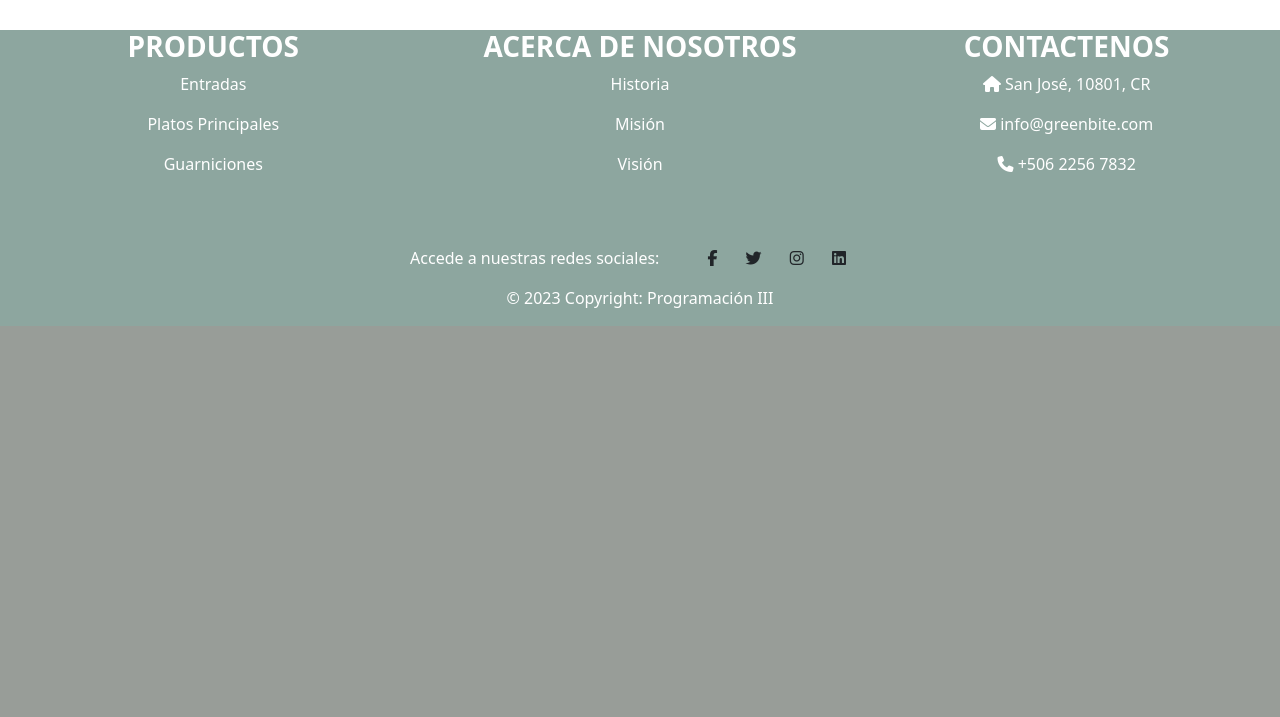
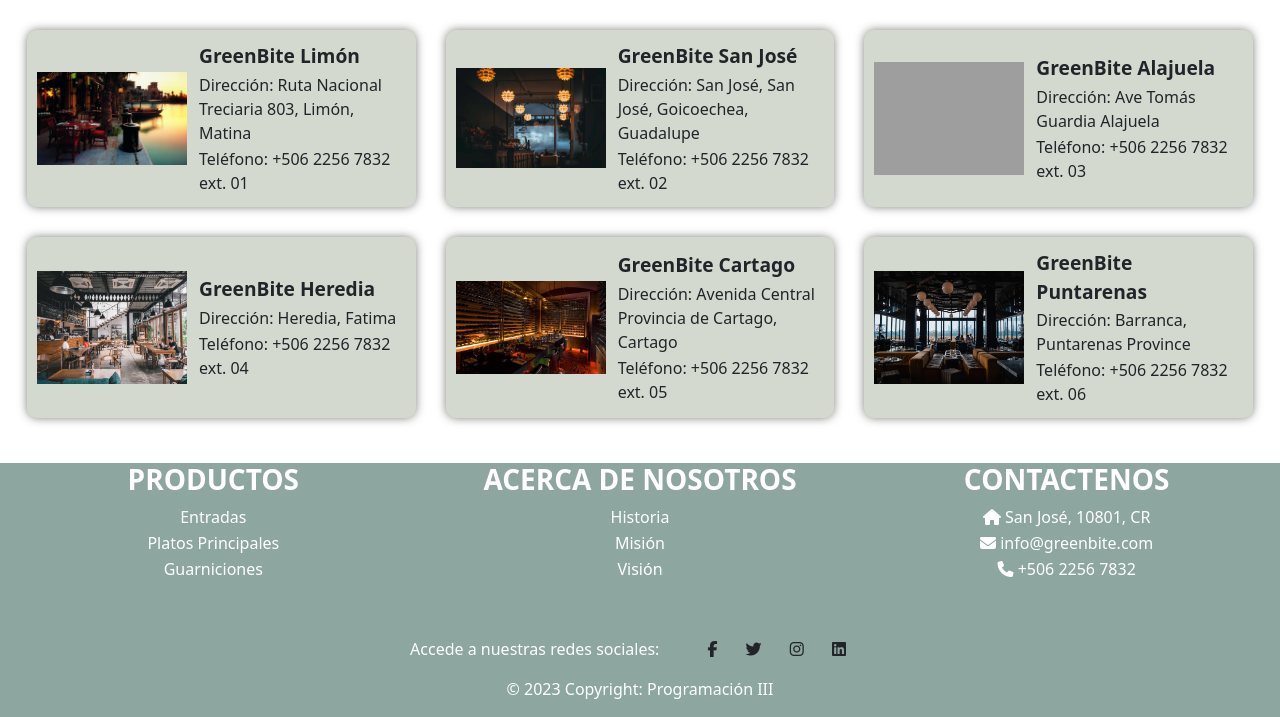
Before and after one commit to heraldo4/mirestaurante, a PHP site: page /ubicaciones.php in a window 1280 px wide. Shown: the part 500-1217 px from the top of the page. Before the commit the page ends 808 px from the top, so only its background shows below. Run offline with PHP 8.4, Linux system fonts and the light colour scheme; some libraries are stand-ins or nearby versions; grey boxes are pictures that could not be loaded.

Commit message:
Ubicaciones

```diff
--- a/contactenos.php
+++ b/contactenos.php
@@ -1,7 +1,7 @@
 <?php include "header.php" ?>
 
 <!-- Mapa -->
-<iframe class="justify-content-fluid" src="https://www.google.com/maps/embed?pb=!1m18!1m12!1m3!1d31439.843319661682!2d-84.1339875390225!3d9.935587290166964!2m3!1f0!2f0!3f0!3m2!1i1024!2i768!4f13.1!3m3!1m2!1s0x8fa0e342c50d15c5%3A0xe6746a6a9f11b882!2sSan%20Jos%C3%A9%20Province%2C%20San%20Jos%C3%A9!5e0!3m2!1sen!2scr!4v1701026982667!5m2!1sen!2scr" width="100%" height="300" style="border:0;" allowfullscreen="" loading="lazy" referrerpolicy="no-referrer-when-downgrade"></iframe>
+<!-- <iframe class="justify-content-fluid" src="https://www.google.com/maps/embed?pb=!1m18!1m12!1m3!1d31439.843319661682!2d-84.1339875390225!3d9.935587290166964!2m3!1f0!2f0!3f0!3m2!1i1024!2i768!4f13.1!3m3!1m2!1s0x8fa0e342c50d15c5%3A0xe6746a6a9f11b882!2sSan%20Jos%C3%A9%20Province%2C%20San%20Jos%C3%A9!5e0!3m2!1sen!2scr!4v1701026982667!5m2!1sen!2scr" width="100%" height="300" style="border:0;" allowfullscreen="" loading="lazy" referrerpolicy="no-referrer-when-downgrade"></iframe> -->
 <main class="container">
     <section class="mb-4">
         <!--Section heading-->
--- a/css/contactenos.css
+++ b/css/contactenos.css
@@ -9,10 +9,10 @@
     --falcon: #0D0D0D;
 }
 
-iframe {
+/* iframe {
     margin-top: 61px;
     margin-bottom: 20px;
-}
+} */
 
 
 .list-unstyled {
@@ -49,6 +49,7 @@ h4 {
     position: relative;
     background-size: cover;
     background-position: bottom;
+    margin-top: 100px;
 }
 
 
--- a/css/ubicaciones.css
+++ b/css/ubicaciones.css
@@ -1,6 +1,66 @@
 @import url(tema.css);
 
 #map {
-    height: 500px;
+    margin-top: 65px;
+    height: 400px;
     width: 100%;
 }
+
+/* Estilo para el contenedor de información debajo del mapa */
+.info-container {
+    display: flex;
+    flex-direction: column;
+}
+
+/* Estilo para cada fila de información */
+.info-row {
+    display: flex;
+
+}
+
+/* Estilo para cada cuadro de información */
+.info-box {
+    width: 50%;
+    padding: 10px;
+    box-sizing: border-box;
+    display: flex;
+    align-items: center;
+    background-color: var(--delta);
+    border-radius: 10px;
+    margin: 15px;
+    -webkit-border-radius: 10px;
+    -moz-border-radius: 10px;
+    -ms-border-radius: 10px;
+    -o-border-radius: 10px;
+    box-shadow: 0px 0px 10px rgba(0, 0, 0, 0.5);
+}
+
+/* Estilo para la imagen en cada cuadro de información */
+.info-image {
+    width: 150px;
+    height: auto;
+    margin-right: 10px;
+}
+
+.info-image:hover{
+    opacity: 0.5;
+}
+
+/* Estilo para los detalles en cada cuadro de información */
+.info-details {
+    flex-grow: 1;
+}
+
+/* Ajustes de estilo adicionales según sea necesario */
+.container{
+    margin-top: 50px;
+}
+
+p{
+    margin: 2px;
+    font-size: 1rem;
+}
+
+strong{
+    font-size: 1.2rem;
+}
--- a/js/ubicaciones.js
+++ b/js/ubicaciones.js
@@ -1,15 +1,60 @@
 // JSON con la información de restaurantes.
-// ejemplo:
 const restaurantes = [
     {
-        nombre: "Restaurante 1",
+        nombre: "GreenBite Limón",
         latitud: 10.079670787892237,
         longitud: -83.18852258113952,
-        foto: "img/Portada/Inicio.jpg",
-        direccion: "Dirección 1",
-        telefono: "123-456-7890"
+        foto: "img/Ubicaciones/Limon.jpg",
+        direccion: "Ruta Nacional Treciaria 803, Limón, Matina",
+        telefono: "+506 2256 7832 ext. 01"
     },
-    // más restaurantes
+
+    {
+        nombre: "GreenBite San José",
+        latitud: 9.9453109,
+        longitud: -84.0591027,
+        foto: "img/Ubicaciones/SanJose.jpg",
+        direccion: "San José, San José, Goicoechea, Guadalupe",
+        telefono: "+506 2256 7832 ext. 02"
+    },
+
+    {
+        nombre: "GreenBite Alajuela",
+        latitud: 10.017155,
+        longitud: -84.216148,
+        foto: "img/Ubicaciones/Alajuela.jpg",
+        direccion: "Ave Tomás Guardia Alajuela",
+        telefono: "+506 2256 7832 ext. 03"
+    },
+
+    {
+        nombre: "GreenBite Heredia",
+        latitud: 9.998070,
+        longitud: -84.118648,
+        foto: "img/Ubicaciones/Heredia.jpg",
+        direccion: "Heredia, Fatima",
+        telefono: "+506 2256 7832 ext. 04"
+    },
+
+    {
+        nombre: "GreenBite Cartago",
+        latitud: 9.864424,
+        longitud: -83.917734,
+        foto: "img/Ubicaciones/Cartago.jpg",
+        direccion: "Avenida Central Provincia de Cartago, Cartago",
+        telefono: "+506 2256 7832 ext. 05"
+    },
+
+        {
+        nombre: "GreenBite Puntarenas",
+        latitud: 9.9791033,
+        longitud: -84.7261737,
+        foto: "img/Ubicaciones/Puntarenas.jpg",
+        direccion: "Barranca, Puntarenas Province",
+        telefono: "+506 2256 7832 ext. 06"
+    },
+
+
 ];
 
 function initMap() {
@@ -17,6 +62,8 @@ function initMap() {
         center: { lat: restaurantes[0].latitud, lng: restaurantes[0].longitud },
         zoom: 10
     });
+
+    const infowindows = [];
 
     restaurantes.forEach(restaurante => {
         const marker = new google.maps.Marker({
@@ -36,8 +83,16 @@ function initMap() {
             `
         });
 
+        infowindows.push(infowindow);
+
         marker.addListener('click', function () {
+            // Cerrar todos los infowindows abiertos
+            infowindows.forEach(iw => iw.close());
             infowindow.open(map, marker);
+
+            // Centrar el mapa en el marcador clicado
+            map.setCenter(marker.getPosition());
+            map.setZoom(14);  // Puedes ajustar el valor del zoom según tus preferencias
         });
     });
 }
--- a/ubicaciones.php
+++ b/ubicaciones.php
@@ -2,18 +2,89 @@
 
 <!DOCTYPE html>
 <html lang="es">
+
 <head>
     <meta charset="UTF-8">
     <meta name="viewport" content="width=device-width, initial-scale=1.0">
     <title>Ubicaciones de Restaurantes</title>
     <link rel="stylesheet" href="css/ubicaciones.css">
 </head>
+
 <body>
     <div id="map"></div>
+
+    <!-- Contenedor para la información debajo del mapa -->
+    <div class="container" style="max-width: 1500px;">
+        <div class="info-row">
+            <!-- Primer Restaurante -->
+            <div class="info-box">
+                <img src="img/Ubicaciones/Limon.jpg" alt="GreenBite Limón" class="info-image">
+                <div class="info-details">
+                    <p><strong>GreenBite Limón</strong></p>
+                    <p>Dirección: Ruta Nacional Treciaria 803, Limón, Matina</p>
+                    <p>Teléfono: +506 2256 7832 ext. 01</p>
+                </div>
+            </div>
+
+            <!-- Segundo Restaurante -->
+            <div class="info-box">
+                <img src="img/Ubicaciones/SanJose.jpg" alt="GreenBite San José" class="info-image">
+                <div class="info-details">
+                    <p><strong>GreenBite San José</strong></p>
+                    <p>Dirección: San José, San José, Goicoechea, Guadalupe</p>
+                    <p>Teléfono: +506 2256 7832 ext. 02</p>
+                </div>
+            </div>
+
+            <!-- Tercer Restaurante -->
+            <div class="info-box">
+                <img src="img/Ubicaciones/Alajuela.jpg" alt="GreenBite Alajuela" class="info-image">
+                <div class="info-details">
+                    <p><strong>GreenBite Alajuela</strong></p>
+                    <p>Dirección: Ave Tomás Guardia Alajuela</p>
+                    <p>Teléfono: +506 2256 7832 ext. 03</p>
+                </div>
+            </div>
+        </div>
+
+        <div class="info-row">
+            <!-- Cuarto Restaurante -->
+            <div class="info-box">
+                <img src="img/Ubicaciones/Heredia.jpg" alt="GreenBite Heredia" class="info-image">
+                <div class="info-details">
+                    <p><strong>GreenBite Heredia</strong></p>
+                    <p>Dirección: Heredia, Fatima</p>
+                    <p>Teléfono: +506 2256 7832 ext. 04</p>
+                </div>
+            </div>
+
+            <!-- Quinto Restaurante -->
+            <div class="info-box">
+                <img src="img/Ubicaciones/Cartago.jpg" alt="GreenBite Cartago" class="info-image">
+                <div class="info-details">
+                    <p><strong>GreenBite Cartago</strong></p>
+                    <p>Dirección: Avenida Central Provincia de Cartago, Cartago</p>
+                    <p>Teléfono: +506 2256 7832 ext. 05</p>
+                </div>
+            </div>
+
+
+            <!-- Sexto Restaurante -->
+            <div class="info-box">
+                <img src="img/Ubicaciones/Puntarenas.jpg" alt="GreenBite Puntarenas" class="info-image">
+                <div class="info-details">
+                    <p><strong>GreenBite Puntarenas</strong></p>
+                    <p>Dirección: Barranca, Puntarenas Province</p>
+                    <p>Teléfono: +506 2256 7832 ext. 06</p>
+                </div>
+            </div>
+        </div>
+    </div>
 
     <script src="js/ubicaciones.js"></script>
     <script src="https://maps.googleapis.com/maps/api/js?key=AIzaSyDPWM3osMJTdxKFvEsqY2xy9mWWfW7PRh4&callback=initMap"></script>
 </body>
+
 </html>
 
 <?php include "footer.php" ?>
```
Also changed, not shown: img/Ubicaciones/Cartago.jpg (added), img/Ubicaciones/Heredia.jpg (added), img/Ubicaciones/Limon.jpg (added), img/Ubicaciones/Puntarenas.jpg (added), img/Ubicaciones/SanJose.jpg (added), 1 other file.
